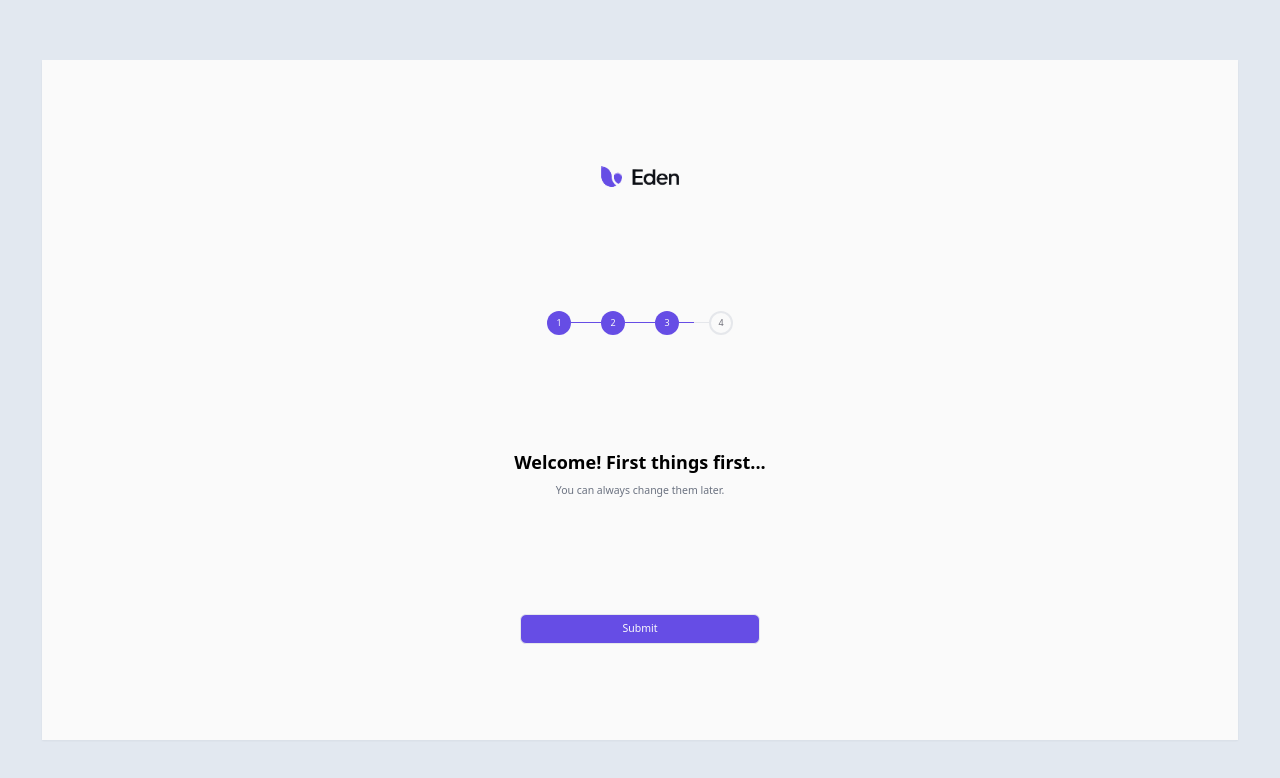
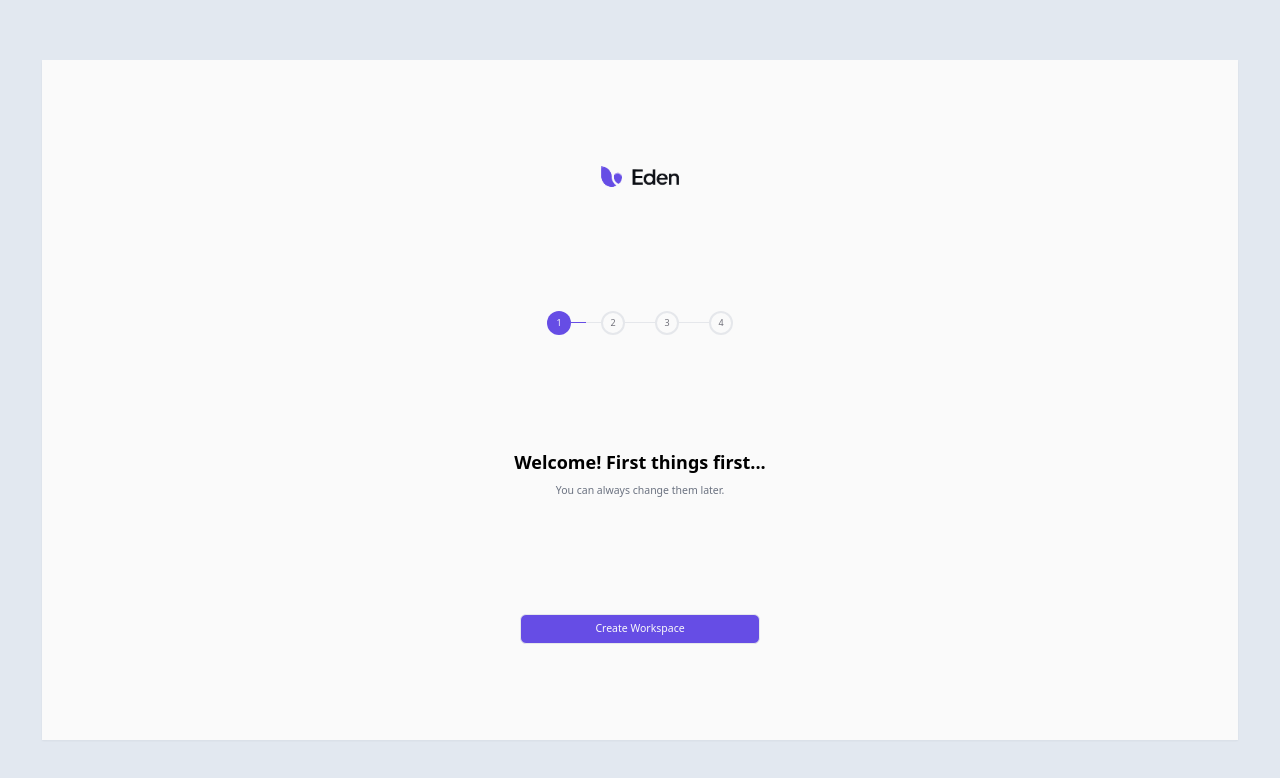
Before and after one commit to sky-kryst/cutshort-react-assignment, a Next.js app: page /onboarding/1 in a window 1280 px wide. Shown: the top 778 px of the page. Built offline with nearby package versions, Linux system fonts and the light colour scheme.

Commit message:
feat(pages): :sparkles: add page content data

```diff
--- a/pages/onboarding/[step].tsx
+++ b/pages/onboarding/[step].tsx
@@ -1,13 +1,64 @@
-import React from "react";
+import { useRouter } from "next/router";
 import { OnboardingLayout } from "../../components";
 
 export default function Onboarding() {
+  const router = useRouter();
+
+  let onboardingPageData: {
+    title: string;
+    subtitle: string;
+    pageNo: number;
+    submitButtonTitle: string;
+  };
+
+  let childInputFields: React.ReactNode;
+
+  switch (Number(router.query.step)) {
+    case 1:
+      onboardingPageData = {
+        title: "Welcome! First things first...",
+        subtitle: "You can always change them later.",
+        submitButtonTitle: "Create Workspace",
+        pageNo: 1,
+      };
+      break;
+    case 2:
+      onboardingPageData = {
+        title: "Let's setup home for your work",
+        subtitle: "You can always create another workspace later.",
+        submitButtonTitle: "Create Workspace",
+        pageNo: 2,
+      };
+      break;
+    case 3:
+      onboardingPageData = {
+        title: "How are you using Eden?",
+        subtitle: "We'll streamline your setup experience accordingly.",
+        submitButtonTitle: "Create Workspace",
+        pageNo: 3,
+      };
+      break;
+    case 4:
+      onboardingPageData = {
+        title: "Congratulations,!",
+        subtitle: "You have completed onboarding, you can start using Eden!",
+        submitButtonTitle: "Launch Eden",
+        pageNo: 4,
+      };
+      break;
+    default:
+      onboardingPageData = {
+        title: "",
+        subtitle: "",
+        submitButtonTitle: "",
+        pageNo: 0,
+      };
+      break;
+  }
+
   return (
-    <OnboardingLayout
-      title="Welcome! First things first..."
-      subtitle="You can always change them later."
-      pageNo={3}
-      submitButtonTitle="Submit"
-    ></OnboardingLayout>
+    <OnboardingLayout {...onboardingPageData}>
+      {childInputFields}
+    </OnboardingLayout>
   );
 }
```
